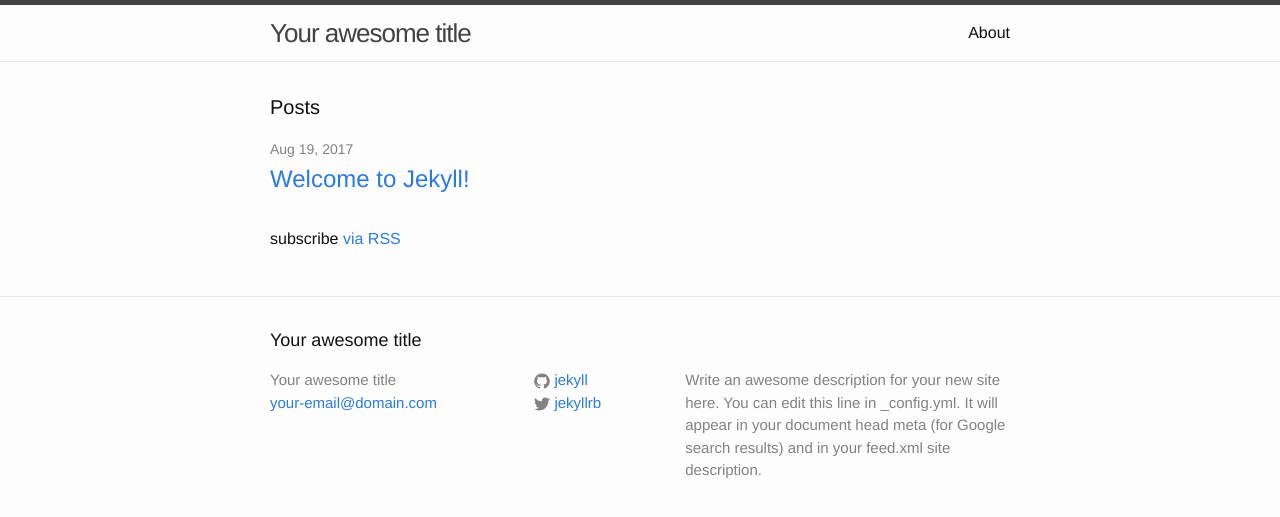
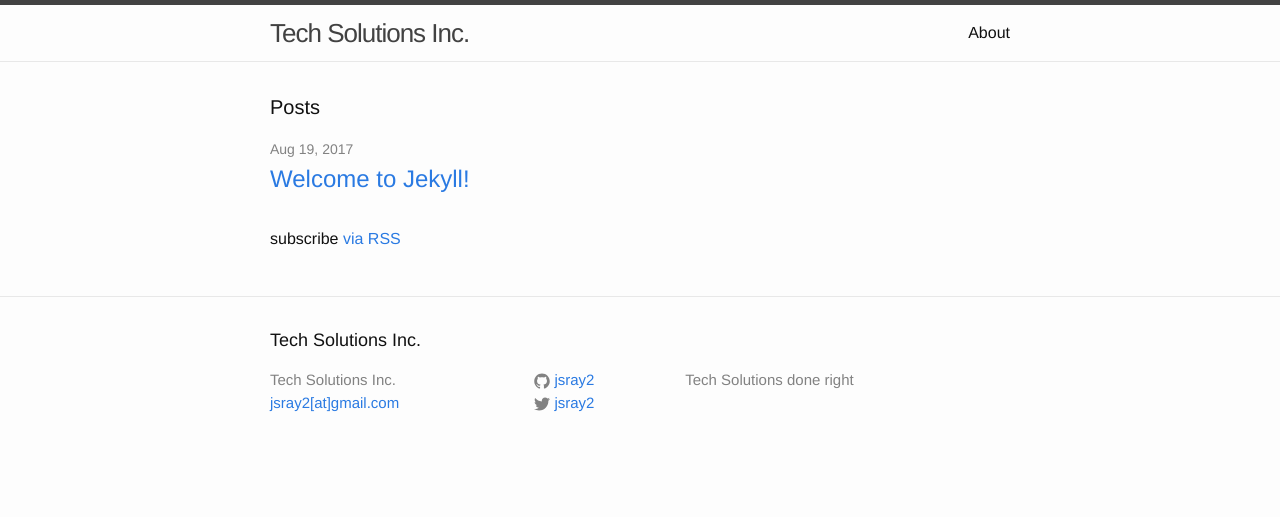
Before and after one commit to jsray2/jsray2.github.io, a Jekyll site: the page built from index.html, in a window 1280 px wide. Shown: the top 517 px of the page. Built offline with Jekyll 4.4.1, drawn with Linux system fonts in a browser that asks for light colours.

Commit message:
some updates

```diff
--- a/_config.yml
+++ b/_config.yml
@@ -6,16 +6,13 @@
 # 'jekyll serve'. If you change this file, please restart the server process.
 
 # Site settings
-title: Your awesome title
-email: your-email@domain.com
+title: Tech Solutions Inc.
+email: jsray2[at]gmail.com
 description: > # this means to ignore newlines until "baseurl:"
-  Write an awesome description for your new site here. You can edit this
-  line in _config.yml. It will appear in your document head meta (for
-  Google search results) and in your feed.xml site description.
-baseurl: "" # the subpath of your site, e.g. /blog
-url: "http://yourdomain.com" # the base hostname & protocol for your site
-twitter_username: jekyllrb
-github_username:  jekyll
+  Tech Solutions done right
+url: "http://jraytechsolutions.com" # the base hostname & protocol for your site
+twitter_username: jsray2
+github_username:  jsray2
 
 # Build settings
 markdown: kramdown
```
